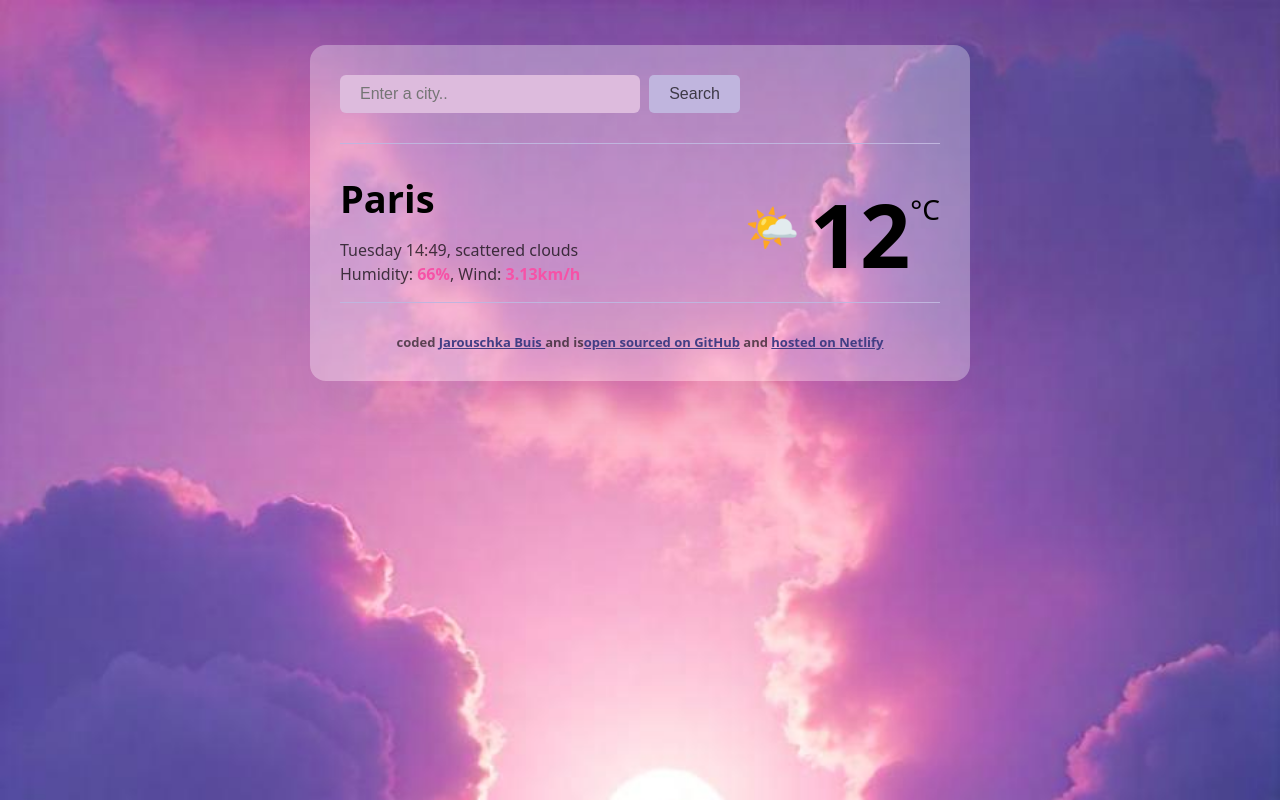
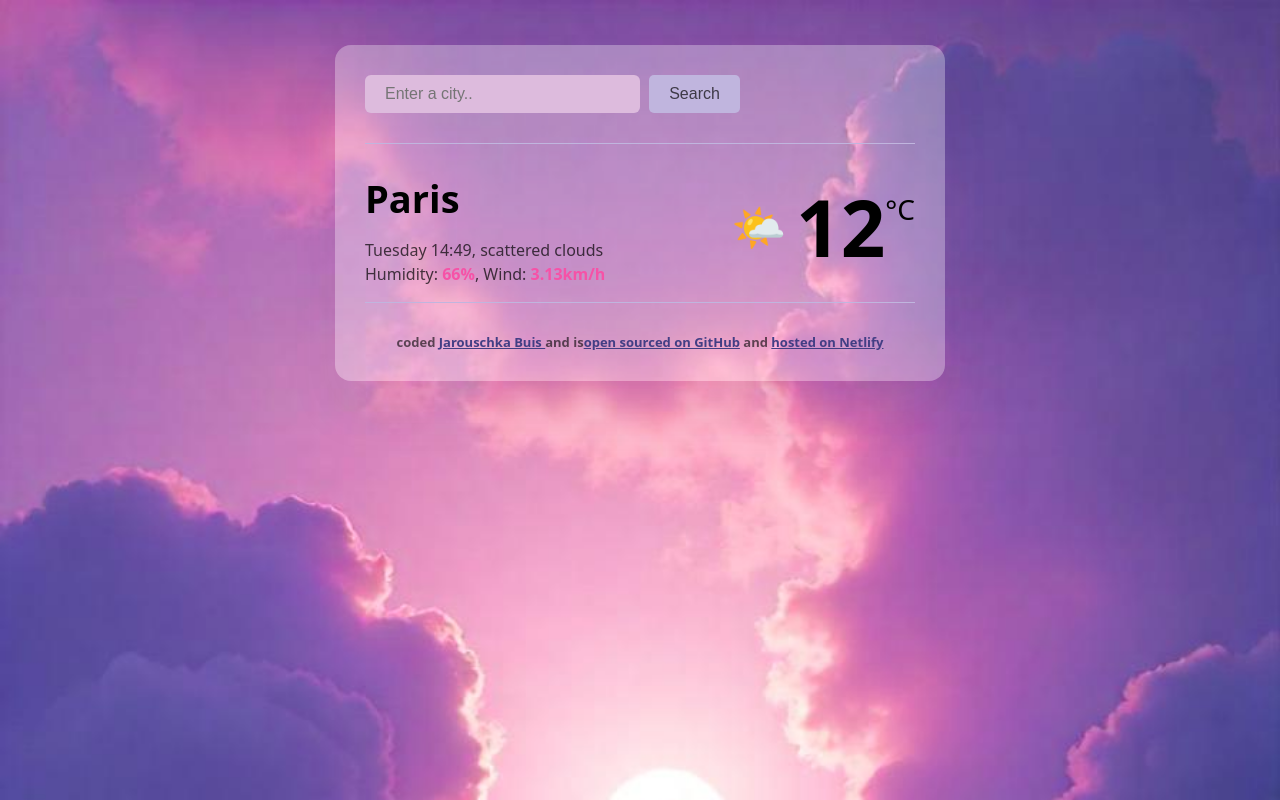
Before and after one commit to Jara86/The-weateher-application, a plain HTML site: page index.html in a window 1280 px wide. Drawn offline with nearby package versions, Linux system fonts and the light colour scheme; a web font is replaced by a local one.

Commit message:
update styles

```diff
--- a/src/styles.css
+++ b/src/styles.css
@@ -15,7 +15,7 @@ a{color: #423E84;
 .weather-app {
 background: rgba(255, 255, 255, 0.3);;
 
-max-width: 600px;
+max-width: 550px  ;
 margin: 45px auto;
 box-shadow: 0 30px 50px rgba(65, 50, 100, 0.08);
 border-radius: 16px;
@@ -24,6 +24,11 @@ padding: 30px;
 header {
 border-bottom: 1px solid #c0b5de;
 padding: 0 0 30px 0;
+}
+input:focus {
+    border: 1px solid #9f87df; /* Change '#yourColor' to your desired color */
+    outline: none; /* Optional: removes the default outline */
+    border-width: 1.6px; /* Make it thinner; adjust as needed */
 }
 .search-form-input {
 background-color:#ddbbdd;
@@ -83,7 +88,7 @@ margin-top: 22px;
 }
 
 .weather-app-temperature {
-font-size: 88px;
+font-size: 78px;
 margin-left: 10px;
 font-weight: bold;
 }
```
